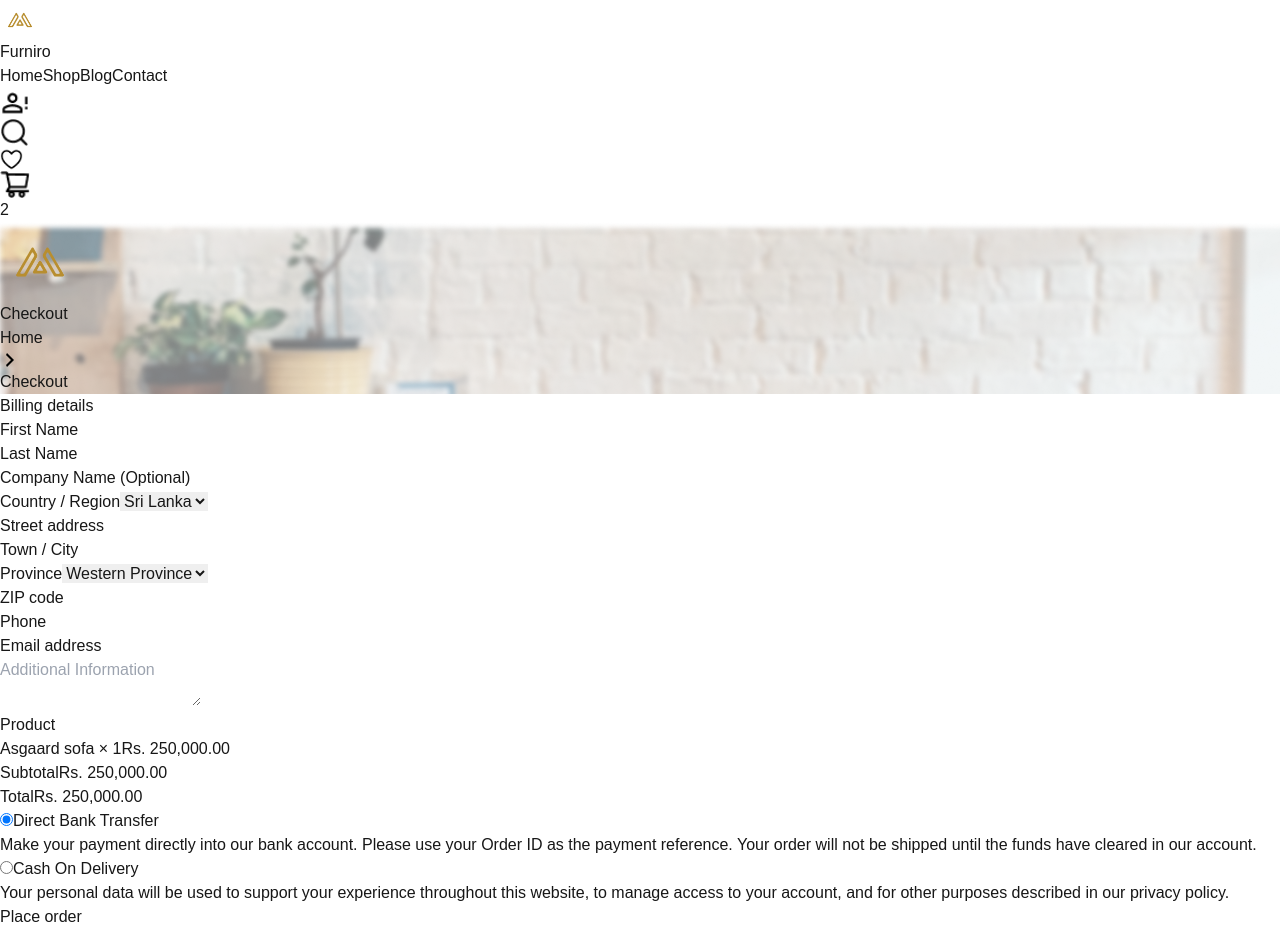
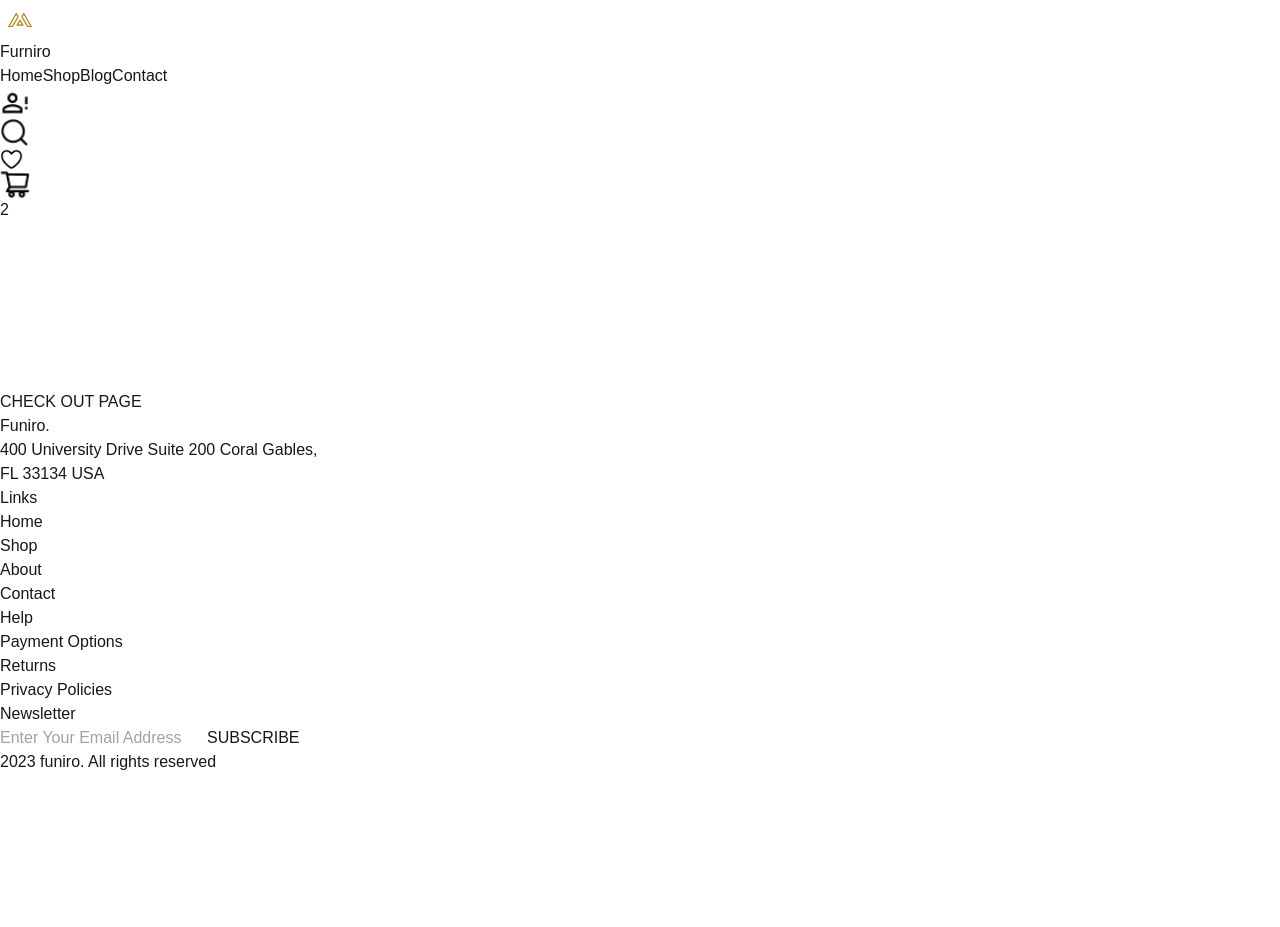
Before and after one commit to Qayoomitcourse/ecommerce-furniro-app, a Next.js app: page /checkout in a window 1280 px wide. Shown: the top 927 px of the page. After the commit the page ends 800 px from the top, so only its background shows below. Built offline with nearby package versions, Linux system fonts and the light colour scheme.

Commit message:
checkout change

```diff
--- a/src/app/checkout/page.tsx
+++ b/src/app/checkout/page.tsx
@@ -1,299 +1,20 @@
-'use client'
-import React, { useState } from 'react';
-import arrow from '../../../public/assets/arrow.png'
-import Image from 'next/image';
-import logo from '../../../public/assets/logo.png'
-import Pagebotumsection from '@/Components/pagebotumsection';
-import Link from 'next/link';
+import React from 'react'
+
+const Checkout = () => {
+  return (
+    <div>
+      <br />
+      <br />
+      <br />
+      <br />
+      <br />
+      <br />
+      <br />
+CHECK OUT PAGE
 
 
-interface CartItem {
-  name: string;
-  quantity: number;
-  price: number;
+    </div>
+  )
 }
 
-interface CheckoutFormProps {
-  cartItems?: CartItem[];
-}
-
-const CheckoutForm = ({ cartItems = [] }: CheckoutFormProps) => {
-  const [formData, setFormData] = useState({
-    firstName: '',
-    lastName: '',
-    companyName: '',
-    country: 'Sri Lanka',
-    streetAddress: '',
-    townCity: '',
-    province: 'Western Province',
-    zipCode: '',
-    phone: '',
-    email: '',
-    additionalInfo: '',
-    paymentMethod: 'directBank'
-  });
-
-  const handleInputChange = (e: React.ChangeEvent<HTMLInputElement | HTMLTextAreaElement | HTMLSelectElement>) => {
-    setFormData({
-      ...formData,
-      [e.target.name]: e.target.value
-    });
-  };
-
-  const handleSubmit = (e: React.FormEvent) => {
-    e.preventDefault();
-    // Handle form submission
-    console.log(formData);
-  };
-
-  const formatPrice = (price: number) => {
-    return `Rs. ${price.toLocaleString()}.00`;
-  };
-
-  // Use default items if none provided
-  const defaultItems: CartItem[] = cartItems.length ? cartItems : [
-    {
-      name: "Asgaard sofa",
-      quantity: 1,
-      price: 250000
-    }
-  ];
-
-  const subtotal = defaultItems.reduce((sum, item) => sum + (item.price * item.quantity), 0);
-
-  return (
-    <div>
-          <section
-          className="w- h-[316px] pb-10 item-centre justify-between bg-top bg-no-repeat bg-cover"
-          style={{ backgroundImage: 'url("/assets/Rectangle 1.png")', }}
-        >
-          <div className="w-auto h-[316] flex items-center mt-10 py-20 ">
-            <div className="mx-auto w-fit fliex text-center item-center font-medium capitalize">
-            <Image  src={logo} alt="FurniroLogo" width={80} height={32} className='ml-5' />
-              <h1 className="text-5xl mb-2">Checkout</h1>
-              <p className="flex items-center justify-center gap-1">
-                <span>Home</span>
-                <Image src={arrow} alt='arrow' width={20} height={20} />
-                <span className="font-light">Checkout</span>
-              </p>
-            </div>
-          </div>
-        </section>
-
-
-        <div className="max-w-7xl mx-auto p-6 grid grid-cols-1 lg:grid-cols-2 gap-12">
-
-      {/* Billing Details */}
-      <div>
-        <h2 className="text-2xl font-bold mb-8">Billing details</h2>
-        <form onSubmit={handleSubmit} className="space-y-6">
-          <div className="grid grid-cols-2 gap-4">
-            <div>
-              <label className="block mb-2">First Name</label>
-              <input
-                type="text"
-                name="firstName"
-                value={formData.firstName}
-                onChange={handleInputChange}
-                className="w-full p-3 border rounded-md"
-                required
-              />
-            </div>
-            <div>
-              <label className="block mb-2">Last Name</label>
-              <input
-                type="text"
-                name="lastName"
-                value={formData.lastName}
-                onChange={handleInputChange}
-                className="w-full p-3 border rounded-md"
-                required
-              />
-            </div>
-          </div>
-
-          <div>
-            <label className="block mb-2">Company Name (Optional)</label>
-            <input
-              type="text"
-              name="companyName"
-              value={formData.companyName}
-              onChange={handleInputChange}
-              className="w-full p-3 border rounded-md"
-            />
-          </div>
-
-          <div>
-            <label className="block mb-2">Country / Region</label>
-            <select
-              name="country"
-              value={formData.country}
-              onChange={handleInputChange}
-              className="w-full p-3 border rounded-md bg-white"
-            >
-              <option value="Sri Lanka">Sri Lanka</option>
-            </select>
-          </div>
-
-          <div>
-            <label className="block mb-2">Street address</label>
-            <input
-              type="text"
-              name="streetAddress"
-              value={formData.streetAddress}
-              onChange={handleInputChange}
-              className="w-full p-3 border rounded-md"
-              required
-            />
-          </div>
-
-          <div>
-            <label className="block mb-2">Town / City</label>
-            <input
-              type="text"
-              name="townCity"
-              value={formData.townCity}
-              onChange={handleInputChange}
-              className="w-full p-3 border rounded-md"
-              required
-            />
-          </div>
-
-          <div>
-            <label className="block mb-2">Province</label>
-            <select
-              name="province"
-              value={formData.province}
-              onChange={handleInputChange}
-              className="w-full p-3 border rounded-md bg-white"
-            >
-              <option value="Western Province">Western Province</option>
-            </select>
-          </div>
-
-          <div>
-            <label className="block mb-2">ZIP code</label>
-            <input
-              type="text"
-              name="zipCode"
-              value={formData.zipCode}
-              onChange={handleInputChange}
-              className="w-full p-3 border rounded-md"
-              required
-            />
-          </div>
-
-          <div>
-            <label className="block mb-2">Phone</label>
-            <input
-              type="tel"
-              name="phone"
-              value={formData.phone}
-              onChange={handleInputChange}
-              className="w-full p-3 border rounded-md"
-              required
-            />
-          </div>
-
-          <div>
-            <label className="block mb-2">Email address</label>
-            <input
-              type="email"
-              name="email"
-              value={formData.email}
-              onChange={handleInputChange}
-              className="w-full p-3 border rounded-md"
-              required
-            />
-          </div>
-
-          <div>
-            <textarea
-              name="additionalInfo"
-              value={formData.additionalInfo}
-              onChange={handleInputChange}
-              placeholder="Additional Information"
-              className="w-full p-3 border rounded-md h-32 resize-none"
-            />
-          </div>
-        </form>
-      </div>
-
-      {/* Order Summary */}
-      <div>
-        <div className="bg-[#f9f1f1] p-6 rounded-lg">
-          <div className="mb-6">
-            <h3 className="text-lg font-medium mb-4">Product</h3>
-            {defaultItems.map((item, index) => (
-              <div key={index} className="flex justify-between mb-2 text-gray-600">
-                <span>{item.name} × {item.quantity}</span>
-                <span>{formatPrice(item.price * item.quantity)}</span>
-              </div>
-            ))}
-          </div>
-
-          <div className="border-t pt-4 mb-6">
-            <div className="flex justify-between mb-2">
-              <span>Subtotal</span>
-              <span>{formatPrice(subtotal)}</span>
-            </div>
-            <div className="flex justify-between font-bold">
-              <span>Total</span>
-              <span className="text-[#B88E2F]">{formatPrice(subtotal)}</span>
-            </div>
-          </div>
-
-          <div className="space-y-4">
-            <div className="flex items-center">
-              <input
-                type="radio"
-                id="directBank"
-                name="paymentMethod"
-                value="directBank"
-                checked={formData.paymentMethod === 'directBank'}
-                onChange={handleInputChange}
-                className="mr-2"
-              />
-              <label htmlFor="directBank">Direct Bank Transfer</label>
-            </div>
-            {formData.paymentMethod === 'directBank' && (
-              <p className="text-sm text-gray-600 ml-6">
-                Make your payment directly into our bank account. Please use your Order ID as the payment reference. Your order will not be shipped until the funds have cleared in our account.
-              </p>
-            )}
-            <div className="flex items-center">
-              <input
-                type="radio"
-                id="cod"
-                name="paymentMethod"
-                value="cod"
-                checked={formData.paymentMethod === 'cod'}
-                onChange={handleInputChange}
-                className="mr-2"
-              />
-              <label htmlFor="cod">Cash On Delivery</label>
-            </div>
-          </div>
-
-          <p className="text-sm text-gray-600 mt-6">
-            Your personal data will be used to support your experience throughout this website, to manage access to your account, and for other purposes described in our{' '}
-            <Link href="/privacy-policy" className="underline">privacy policy</Link>.
-          </p>
-
-          <button
-            onClick={handleSubmit}
-            className="w-full bg-black text-white py-3 rounded mt-6 hover:bg-gray-800 transition"
-          >
-            Place order
-          </button>
-        </div>
-      </div>
-    </div>
-    {/* Botum section */}
-<Pagebotumsection/>
-    </div>
-
-  );
-};
-
-export default CheckoutForm;
+export default Checkout
```
